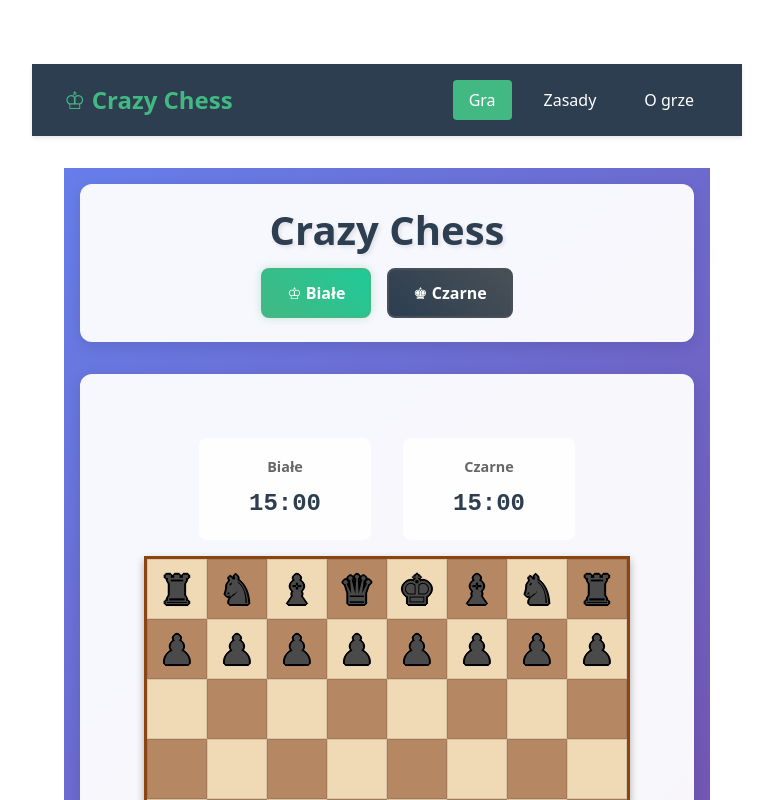
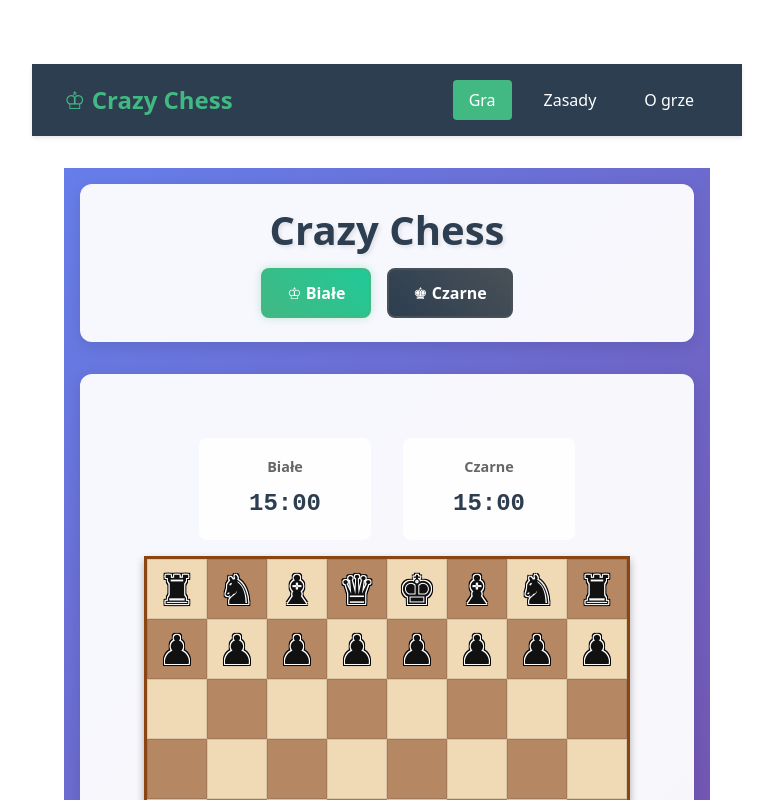
Before and after one commit to rafal-kalinowski/crazy_chess, a Vue app: page / in a window 1280 px wide. Shown: the top 800 px of the page, without its empty margins (253-1026 px from the left). Built offline with nearby package versions, Linux system fonts and the light colour scheme.

Commit message:
Popraw widoczność czarnych bierek — biała obwódka między bierką a czarnym obramowaniem
Co-Authored-By: Claude Sonnet 4.6 <noreply@anthropic.com>

```diff
--- a/src/components/ChessBoard.vue
+++ b/src/components/ChessBoard.vue
@@ -628,16 +628,26 @@ onUnmounted(() => {
 }
 
 .piece-black {
-  color: #4a4a4a;
+  color: #111;
   text-shadow:
-    -1px -1px 0 #000,
-     1px -1px 0 #000,
-    -1px  1px 0 #000,
-     1px  1px 0 #000,
+    /* biała warstwa — wyodrębnia zarys figury */
+    -1px -1px 0 #fff,
+     1px -1px 0 #fff,
+    -1px  1px 0 #fff,
+     1px  1px 0 #fff,
+     0   -1px 0 #fff,
+     0    1px 0 #fff,
+    -1px  0   0 #fff,
+     1px  0   0 #fff,
+    /* czarne zewnętrzne obramowanie */
+    -2px -2px 0 #000,
+     2px -2px 0 #000,
+    -2px  2px 0 #000,
+     2px  2px 0 #000,
+     0   -2px 0 #000,
+     0    2px 0 #000,
     -2px  0   0 #000,
-     2px  0   0 #000,
-     0   -2px 0 #000,
-     0    2px 0 #000;
+     2px  0   0 #000;
 }
 
 .chess-board.flipped .piece {
```
